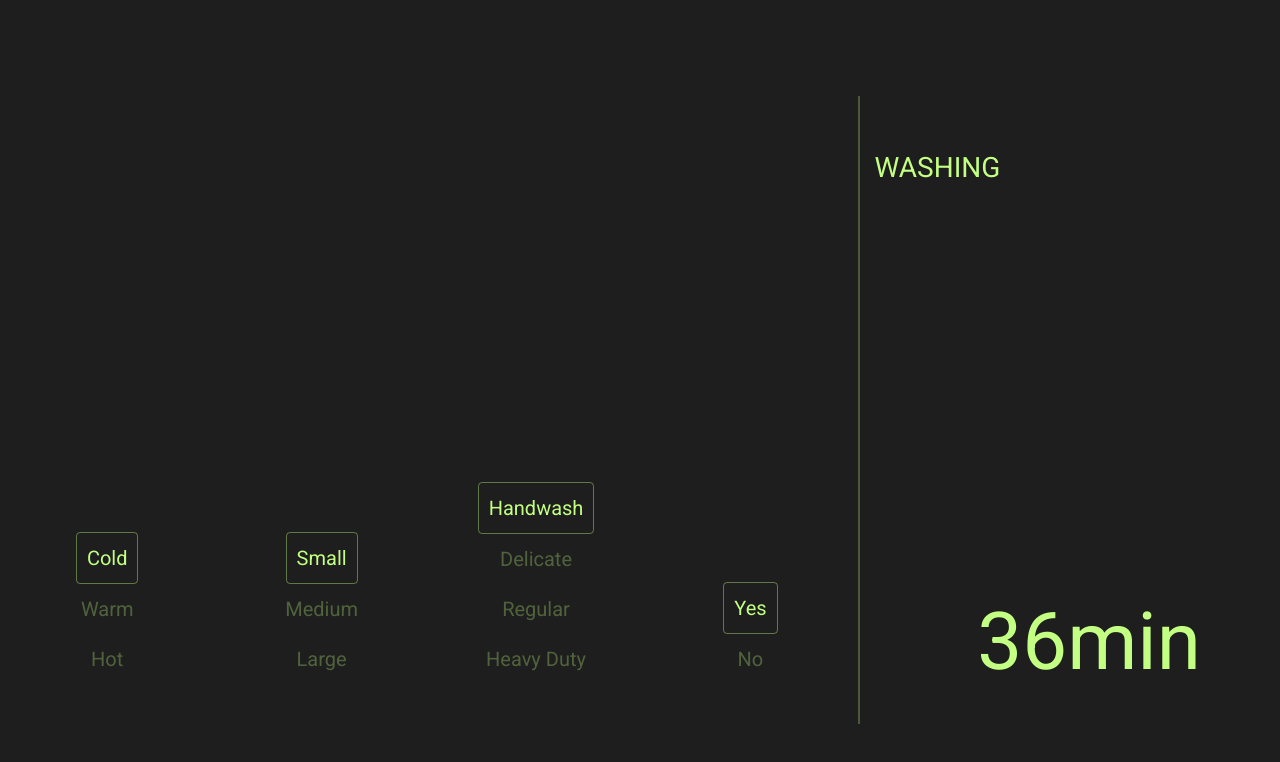
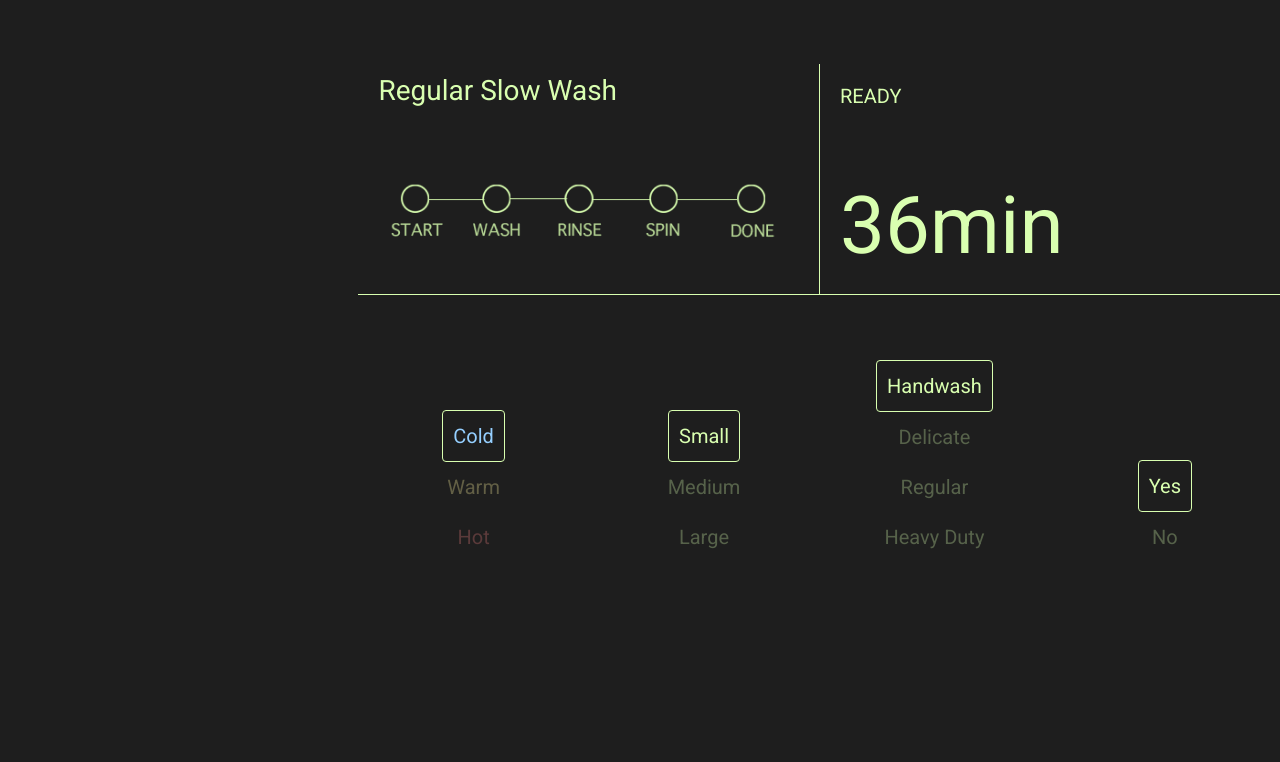
Before and after one commit to khanniie-sites/wash, a plain HTML site: page index.html in a window 1280 px wide. Drawn offline with Linux system fonts and the light colour scheme.

Commit message:
aaaaaaaaa

```diff
--- a/index.html
+++ b/index.html
@@ -12,7 +12,7 @@
 
 		html, body{
 			background-color: rgb(30, 30, 30);
-			color: #c3ff82;
+			color: #d9ffb0;
 			font-family: Roboto;
 			width: 100%;
 			height: 100%;
@@ -21,9 +21,10 @@
 
 		#container{
 			position: absolute;
-			top: 12%;
-			width: 100%;
-			height: calc(73.5% + 40px);
+			top: 8%;
+			width: 72%;
+			height: 90%;
+			right: 0;
 			display: flex;
 			justify-content: space-between;
 		}
@@ -32,8 +33,6 @@
 			display: flex;
 			flex-direction: column;
 			width: 100%;
-			height: 100%;
-			padding-bottom: 40px;
 			align-items: center;
 		}
 
@@ -41,15 +40,19 @@
 			display: flex;
 			flex-direction: row;
 			justify-content: space-between;
-			flex: 0 0 67vw;
+			/* flex: 0 0 67vw; */
+			width: 100%;
 		}
 
 		#settings{
-			flex-basis: 67vw;
+			width: 100%;
+			border-top: 1px solid #d9ffb0;
+			padding-top: 65px;
 		}
 
 		.selections{
 			justify-content: flex-end;
+			padding-bottom: 100px;
 		}
 
 		.selections div{
@@ -63,33 +66,49 @@
 
 		.selected{
 			opacity: 1 !important;
-			border: 1px solid  #c3ff8266;
+			border: 1px solid  #d9ffb0;
 			border-radius: 4px;
+
 		}
 
 		#time-box{
-			flex: 0 0 28vw;
-			padding: 15px;
 			justify-content: space-between;
 			align-items: flex-end;
 			font-size: 28px;
-			border-left: 2px solid #c3ff8244;
+
 		}
 
 		#time-box div{
 			width: 100%;
 			display: flex;
 			justify-content: flex-start;
-			padding-bottom: 20px;
+			/* padding-bottom: 20px; */
+			height: 100%;
 		}
 
 		#time{
 			font-size: 80px;
 			justify-content: flex-end !important;
+			border-left: 1px solid #d9ffb0;
+			padding: 20px;
 		}
 
 		#washing{
-			margin-top: 40px;
+			/* margin-top: 40px; */
+			margin-bottom: 20px;
+			justify-content: flex-start;
+			align-content: flex-start;
+			padding: 20px;
+		}
+
+		#message{
+			font-size: 20px;
+		}
+		img{
+			width: 100%;
+		}
+		#awashing{
+			margin-top: 10px;
 		}
 
 	</style>
@@ -97,12 +116,16 @@
 </head>
 <body>
 	<div id="container">
-		<div class="row">
+		<div class="col">
+			<div class="row" id="time-box">
+				<div id="washing" class="col"><div id="awashing">Regular Slow Wash</div><img src="cyclepos.png"/></div>
+				<div id="time" class="col"><div id="message">READY</div><div id="atime">36min</div></div>
+			</div>
 			<div class="row" id="settings">
 				<div class="selections col">
-					<div class="selected">cold</div>
-					<div>warm</div>
-					<div>hot</div>
+					<div class="selected" style="color:rgb(149, 207, 255)">cold</div>
+					<div style="color:rgb(255, 244, 159)">warm</div>
+					<div style="color:rgb(228, 122, 122)">hot</div>
 				</div>
 				<div class="selections col">
 					<div class="selected">small</div>
@@ -120,13 +143,19 @@
 					<div>no</div>
 				</div>
 			</div>
-			<div class="col" id="time-box">
-				<div id="washing">WASHING</div>
-				<div id="time">36min</div>
-			</div>
 		</div>
 	</div>
 	<script>
+
+		var currentidx = 0;
+		var currentidx2 = 0;
+		var pairs = [["Regular Slow Wash", "60min"],
+						["Perm Fast Wash", "25min"],
+						["Perm Normal Wash", "35min"]];
+
+		var messages = ["READY", "WASHING", "PAUSED"];
+
+
 		function toggle(item){
 			let children = item.children;
 			let selected_index = 0;
@@ -140,6 +169,21 @@
 			children[ni].classList.add("selected");
 		}
 
+		function toggleCycle(){
+			currentidx = (currentidx + 1)%pairs.length;
+			document.getElementById("awashing").innerHTML = pairs[currentidx][0];
+			document.getElementById("atime").innerHTML = pairs[currentidx][1];
+
+		}
+
+		function toggleMessage(){
+			currentidx2 = (currentidx2 + 1)%messages.length;
+			document.getElementById("message").innerHTML = messages[currentidx2];
+		}
+
+		document.getElementById("time-box").addEventListener("click", toggleCycle);
+		document.getElementById("time").addEventListener("click", (evt)=>{toggleMessage(); evt.stopPropagation();});
+
 		document.querySelectorAll('.selections').forEach(item => {
 			item.addEventListener('click', () => toggle(item));
 			console.log(item);
```
Also changed, not shown: cyclepos.png (added).
